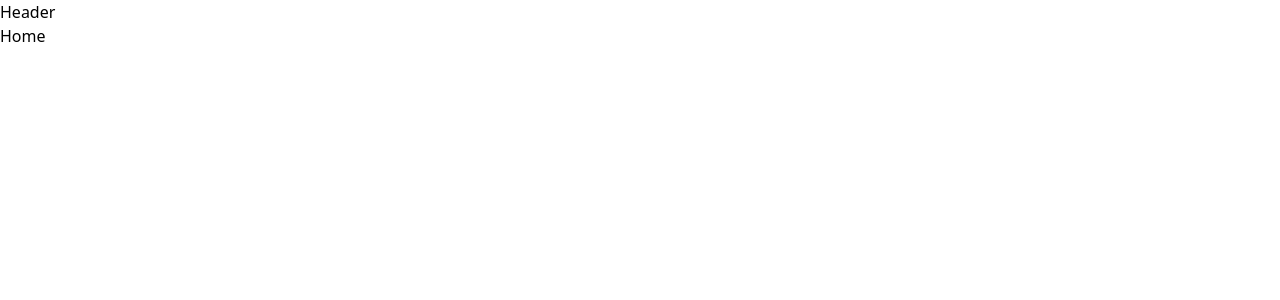
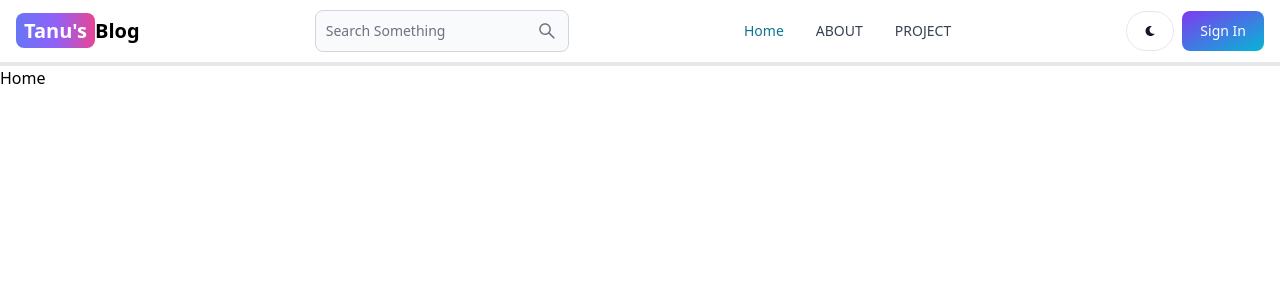
Before and after one commit to tanugautam3456/My-Articles, a React (Vite) app in the folder Client/: page / in a window 1280 px wide. Shown: the top 300 px of the page. Built offline with nearby package versions, Linux system fonts and the light colour scheme.

Commit message:
Header complited

```diff
--- a/Client/src/App.jsx
+++ b/Client/src/App.jsx
@@ -17,7 +17,7 @@
       <Route path="/" element={<Home />} />
       <Route path="/about" element={<About />} />
       <Route path="/signup" element={<SignUp />} />
-      <Route path="/signin" element={<SignIn />} />
+      <Route path="/sign-in" element={<SignIn />} />
       <Route path="/dashboard" element={<DashBoard />} />
       <Route path="/project" element={<Project />} />
     </Routes>
--- a/Client/src/components/Header.jsx
+++ b/Client/src/components/Header.jsx
@@ -1,10 +1,49 @@
+import { Button, Navbar, TextInput } from 'flowbite-react'
 import React from 'react'
+import { Link, useLocation } from 'react-router-dom';
+import { FaMoon } from "react-icons/fa"
+import { AiOutlineSearch } from "react-icons/ai"
+
+
 
 function Header() {
+  const path = useLocation().pathname
+
   return (
-    <div>
-      Header
-    </div>
+    <Navbar className='border-b-4'>
+      <Link to='/' className='self-center whitespace-nowrap text-lg font-semibold dark:text-white sm:text-xl'>
+        <span className='px-2 py-1 bg-gradient-to-r from-indigo-500 via-purple-500 to-pink-500 rounded-lg text-white'>Tanu's</span>Blog
+      </Link>
+      <form>
+        <TextInput type='text' placeholder='Search Something' rightIcon={AiOutlineSearch} className='hidden lg:inline' />
+      </form>
+      <Button className='lg:hidden w-12 h-10' color='=gray' pill>
+        <AiOutlineSearch />
+      </Button>
+      <div className='flex gap-2 md:order-2'>
+      <Button className='w-12 h-10 sm:inline hidden' color='gray' pill>
+        <FaMoon/>
+      </Button>
+      <Link to='/sign-in'>
+      <Button gradientDuoTone="purpleToBlue">Sign In</Button>
+      </Link>
+      <Navbar.Toggle/>
+      </div>
+      <Navbar.Collapse>
+        <Navbar.Link as={'div'} active={path==='/'}>
+          <Link to='/'>Home</Link>
+        </Navbar.Link>
+        <Navbar.Link as={'div'} active={path==='/about'}>
+          <Link to='/about'>ABOUT</Link>
+        </Navbar.Link>
+        <Navbar.Link as={'div'} active={path==='/project'}>
+          <Link to='/project'>PROJECT</Link>
+        </Navbar.Link>
+
+      </Navbar.Collapse>
+
+
+    </Navbar>
   )
 }
 
```
